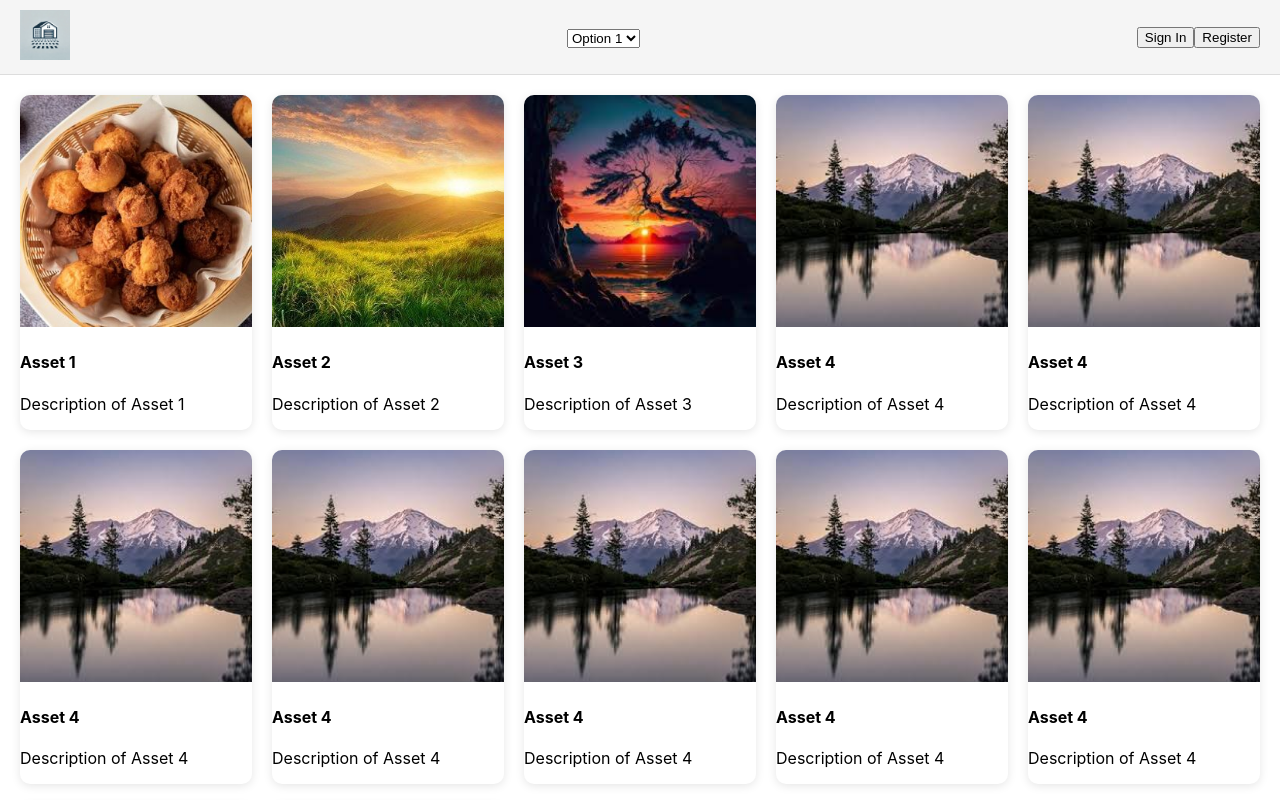
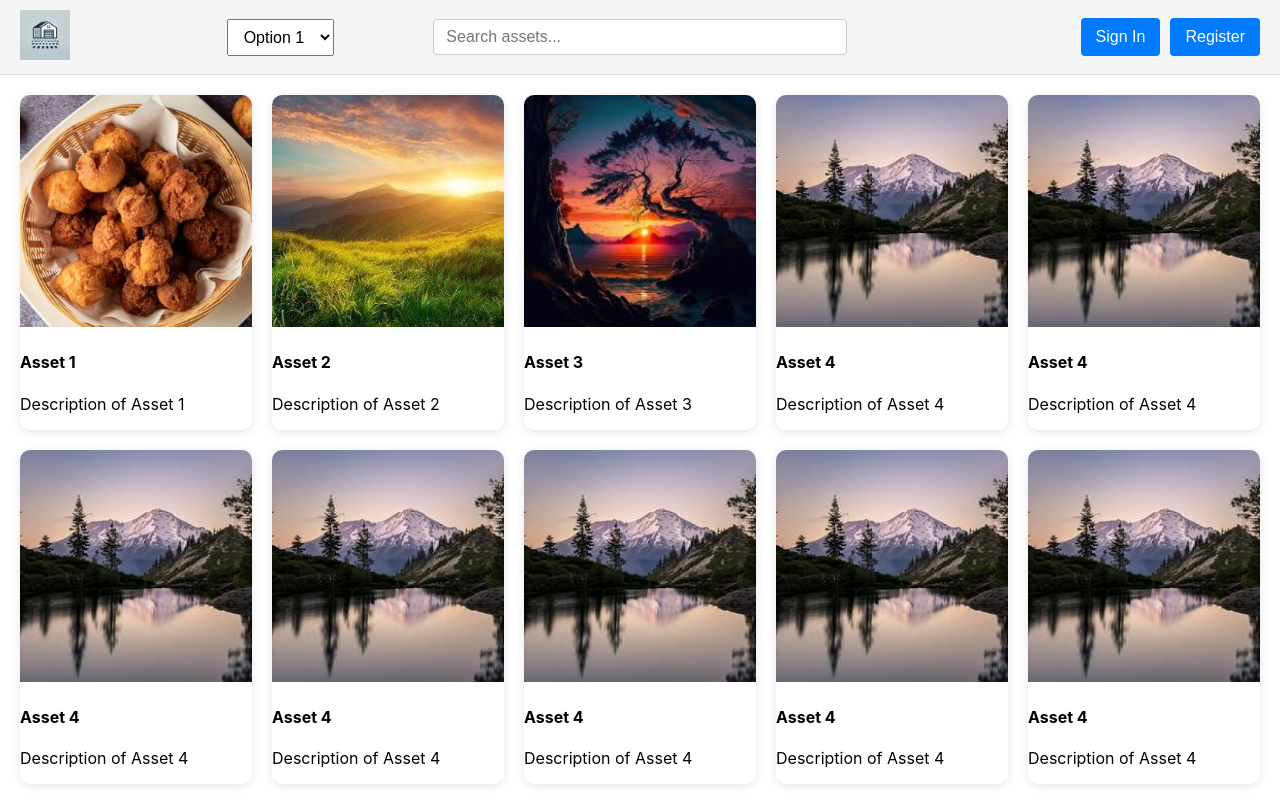
Before and after one commit to equilibrium139/assetwarehouse-frontend, a React (Create React App) app: page / in a window 1280 px wide. Shown: the top 800 px of the page. Built offline with nearby package versions, Linux system fonts and the light colour scheme.

Commit message:
style header

```diff
--- a/public/index.html
+++ b/public/index.html
@@ -24,7 +24,7 @@
       work correctly both with client-side routing and a non-root public URL.
       Learn how to configure a non-root public URL by running `npm run build`.
     -->
-    <title>React App</title>
+    <title>Asset Warehouse</title>
   </head>
   <body>
     <noscript>You need to enable JavaScript to run this app.</noscript>
--- a/src/App.css
+++ b/src/App.css
@@ -6,8 +6,48 @@ header {
     background-color: #f5f5f5;
     border-bottom: 1px solid #ddd;
 }
+.logoContainer {
+    flex: 1;
+}
 .logo {
     height: 50px;
+    cursor: pointer;
+}
+.dropdownContainer {
+    flex: 1;
+    /* text-align: center; */
+}
+.dropdown {
+    padding: 8px 12px;
+    font-size: 16px;
+    /* padding: auto; */
+}
+.searchbarContainer {
+    flex: 2;
+    display: flex;
+    justify-content: center;
+    align-items: center;
+}
+.searchbar {
+    width: 100%;
+    padding: 8px 12px;
+    font-size: 16px;
+    border-radius: 4px;
+    border: 1px solid #ccc;
+}
+.authButtons {
+    flex: 2;
+    text-align: right;
+}
+.button {
+    padding: 10px 15px;
+    margin-left: 10px;
+    font-size: 16px;
+    background-color: #007bff;
+    color: #fff;
+    border: none;
+    border-radius: 4px;
+    cursor: pointer;
 }
 .gridContainer {
     display: grid;
--- a/src/App.js
+++ b/src/App.js
@@ -4,12 +4,14 @@ import './App.css'
 function Header() {
   return (
     <header>
-      <div>
+      <div className="logoContainer">
+        <a href="#">
           <img className="logo" src={logo} alt="Logo"></img>
+        </a>
       </div>
 
-      <div>
-        <select>
+      <div className="dropdownContainer">
+        <select className="dropdown">
           <option>Option 1</option>
           <option>Option 2</option>
           <option>Option 3</option>
@@ -17,9 +19,13 @@ function Header() {
         </select>
       </div>
 
-      <div>
-        <button>Sign In</button>
-        <button>Register</button>
+      <div className="searchbarContainer">
+        <input className="searchbar" type="text" placeholder="Search assets..." />
+      </div>
+
+      <div className="authButtons">
+        <button className="button">Sign In</button>
+        <button className="button">Register</button>
       </div>
     </header>
   );
@@ -31,13 +37,13 @@ function ThumbnailGrid() {
       {sampleItems.map((item, idx) => {
         return (
           <div className="gridItem">
-          <img className="thumbnail" src={item.thumbnail} alt={item.title}/>
+            <img className="thumbnail" src={item.thumbnail} alt={item.title} />
 
             <div>
               <h4>{item.title}</h4>
               <p>{item.description}</p>
             </div>
-        </div> )
+          </div>)
       })}
     </div>
   )
```
Also changed, not shown: 1 other file (tests, documents, lock files or other folders). Lines whose indentation alone changed are shown as unchanged.
